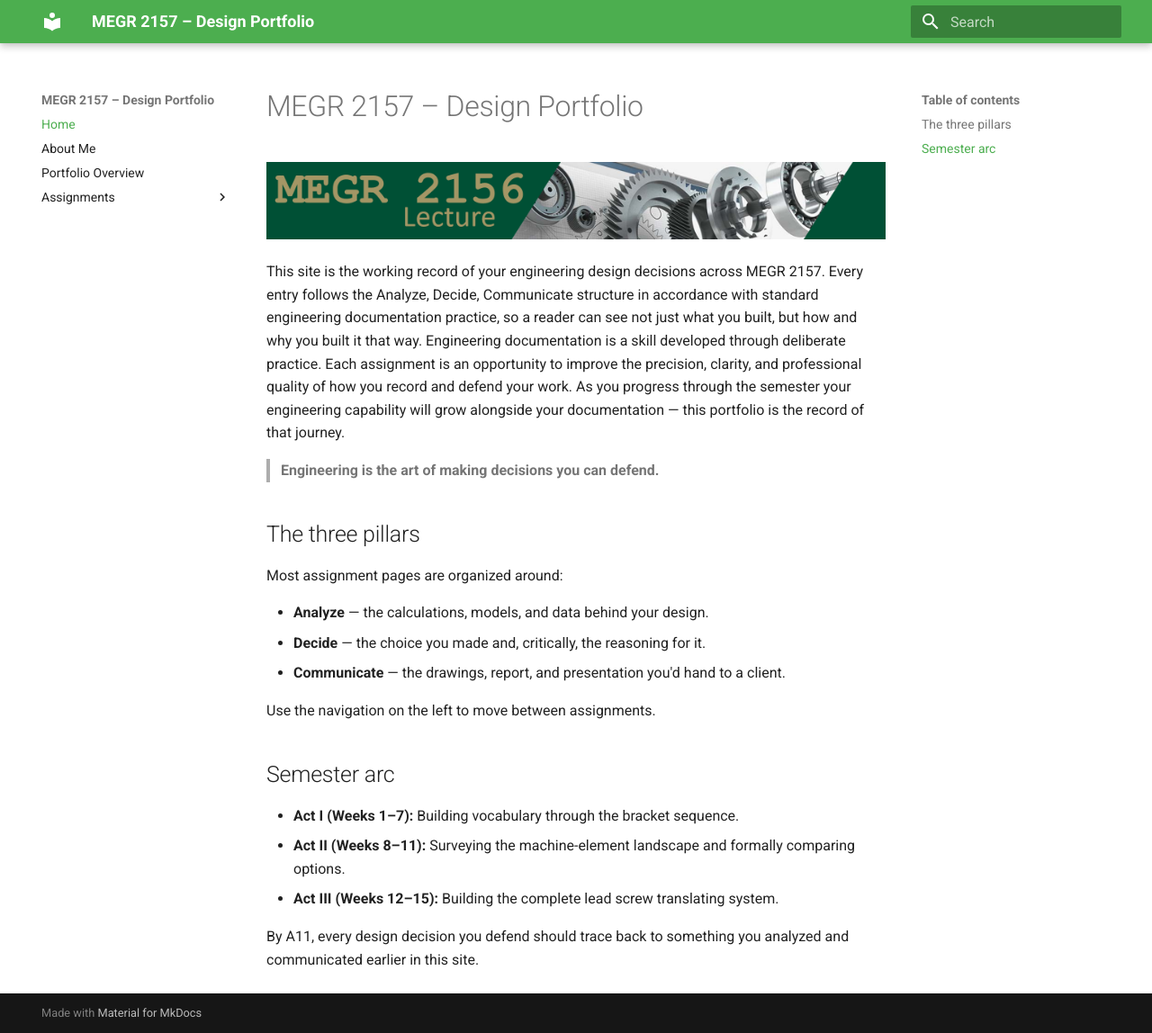
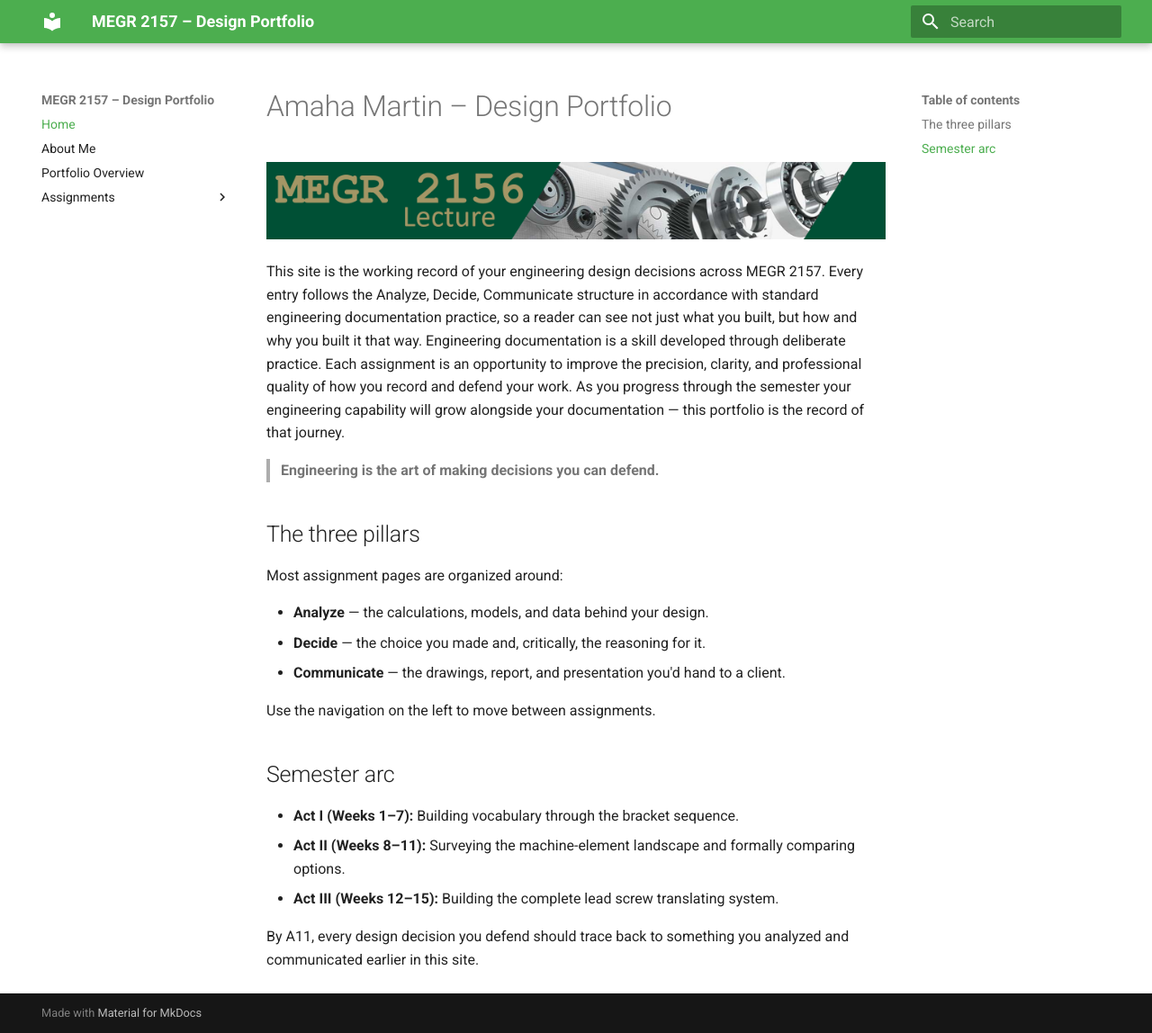
Before and after one commit to Amahaxr/design-projects-portfolio, an MkDocs documentation site: the page built from docs/index.md, in a window 1280 px wide and 1148 px high. Shown: the whole window at 90% size. Built offline with MkDocs 1.6.1 and Material for MkDocs 9.7.7, drawn with Linux system fonts in a browser that asks for light colours.

Commit message:
Change portfolio title from MEGR 2157 to Amaha Martin
Updated the title and references in the documentation.

```diff
--- a/docs/index.md
+++ b/docs/index.md
@@ -1,4 +1,4 @@
-# MEGR 2157 – Design Portfolio
+# Amaha Martin – Design Portfolio
 
 ![MEGR 2156-7 Title](MEGR2156title.png)
 
```
